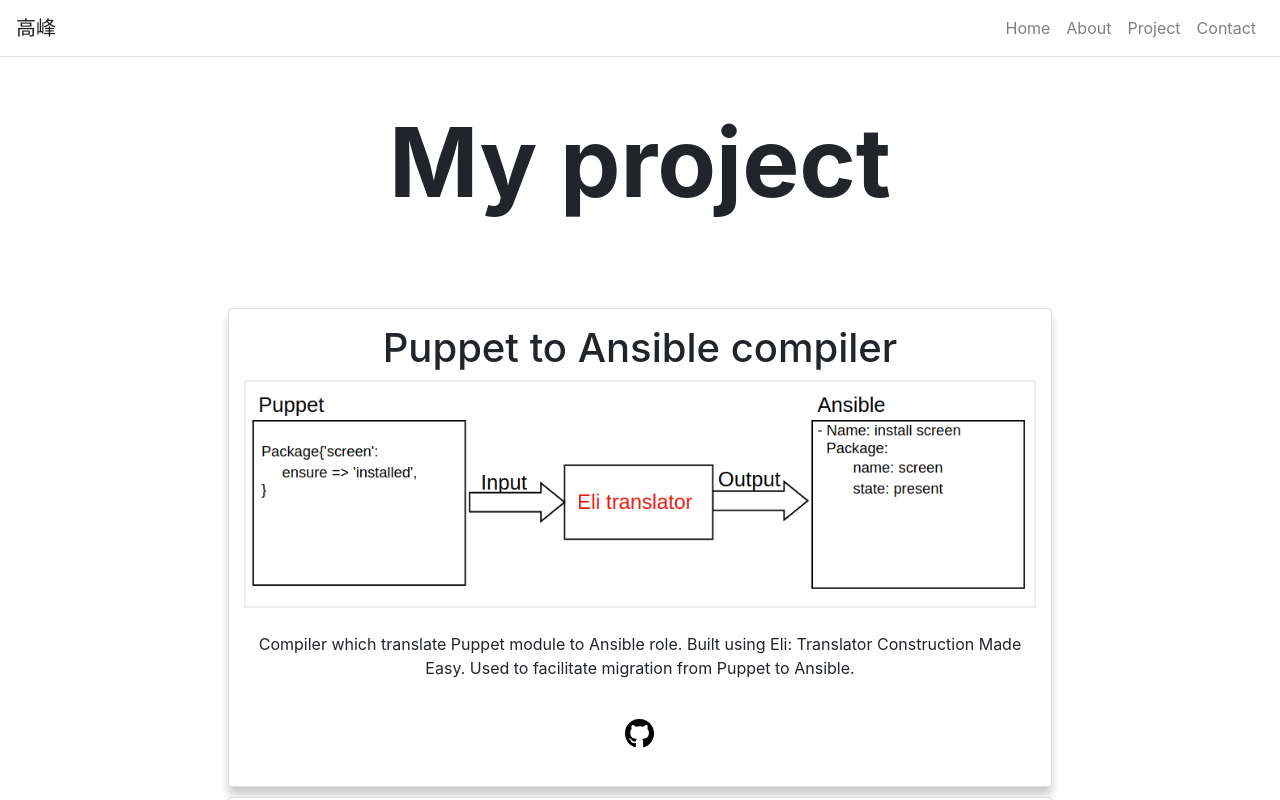
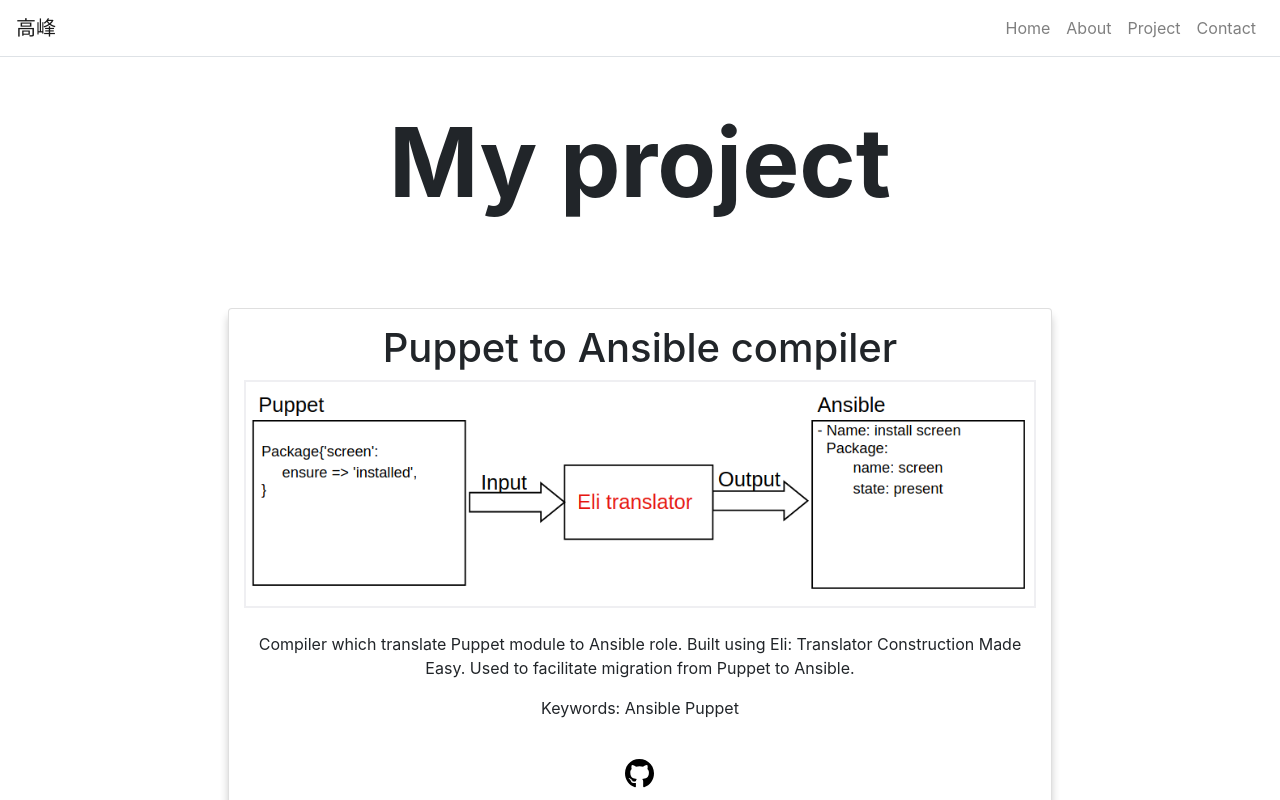
Before and after one commit to gaofeng-yin/site, a React (Create React App) app: page /project in a window 1280 px wide. Shown: the top 800 px of the page. Built offline with nearby package versions, Linux system fonts and the light colour scheme.

Commit message:
contact icon hover

```diff
--- a/src/components/Proj.js
+++ b/src/components/Proj.js
@@ -14,38 +14,44 @@
             title: 'Puppet to Ansible compiler',
             img: eli,
             description: 'Compiler which translate Puppet module to Ansible role. Built using Eli: Translator Construction Made Easy. Used to facilitate migration from Puppet to Ansible.',
-            link: 'https://github.com/gaofeng-yin/Puppet2Ansible'
+            link: 'https://github.com/gaofeng-yin/Puppet2Ansible',
+            tags: ["Ansible ", "Puppet"]
         },
         {
             title: 'Budget app',
             img: budgetapp,
             description: 'Budget calculator built using Angular. A small boost to getting started with a basic Angular application. This app make a list of incomes and expenses by adding positive or negative values and then calculate the difference between income and expense. You can also edit de values and discription, consonant of the change, the list get update automatically.',
-            link: 'https://github.com/gaofeng-yin/budget_app'
+            link: 'https://github.com/gaofeng-yin/budget_app',
+            tags: []
         },
         {
             title: 'Weather app',
             img: weather,
             description: 'Weather app created using vue.js framework. In this app you can find weather and temperature of any country or city. App return data from weather api. ',
-            link: 'https://github.com/gaofeng-yin/weather-app'
+            link: 'https://github.com/gaofeng-yin/weather-app',
+            tags: []
         },
         {
             title: 'Portfolio website',
             img: website,
             description: 'Portfolio website, built from scratch using React.',
-            link: 'https://github.com/gaofeng-yin/site'
+            link: 'https://github.com/gaofeng-yin/site',
+            tags: []
         },
         {
             title: 'Json to html table',
             img: parser,
             description: 'Compiler built using YACC&LEX which translate json file, containing Google calendar info, into HTML table cotent. This may help to better visualization of the data.',
-            link: 'https://github.com/gaofeng-yin/language_processor'
+            link: 'https://github.com/gaofeng-yin/language_processor',
+            tags: []
 
         },
         {
             title: 'ROS turtlesim teleop',
             img: ros,
             description: 'Code in Python, developed for ROS to teleoperate ground robots using keyboard (in this case a simulation robot). The Robot Operating System (ROS) is a flexible framework for writing robot software. It is a collection of tools, libraries, and conventions that aim to simplify the task of creating complex and robust robot behavior across a wide variety of robotic platforms.',
-            link: 'https://github.com/gaofeng-yin/ros_turtlesim_teleop'
+            link: 'https://github.com/gaofeng-yin/ros_turtlesim_teleop',
+            tags: ["Ros"]
 
         }
     ]
@@ -57,6 +63,7 @@
             <h1>{projetos.title}</h1>
             <img className="site-image" src={projetos.img} alt="img" />
             <p><br></br>{projetos.description}</p>
+            <p>Keywords: {projetos.tags}</p>
             <a href={projetos.link} target="_blank" rel="noopener noreferrer">
             <img className="link-proj" src={giticon} alt="img" /></a>
         </div>
--- a/src/index.css
+++ b/src/index.css
@@ -76,6 +76,10 @@
   height: 100px;
   padding: 3px;
 }
+.link:hover{
+  transform: scale(1.2);
+  transition: .5s;
+}
 
 .link-proj {
   width: 35px;
```
